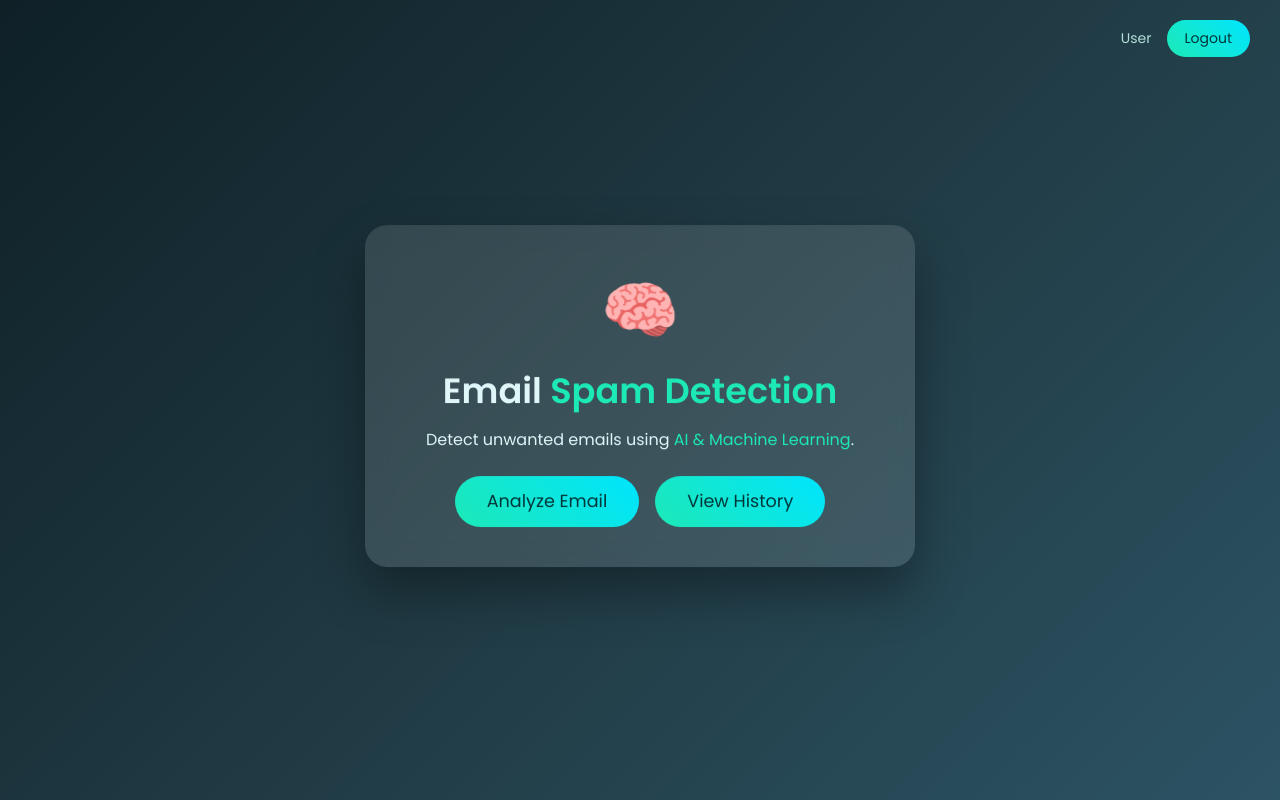
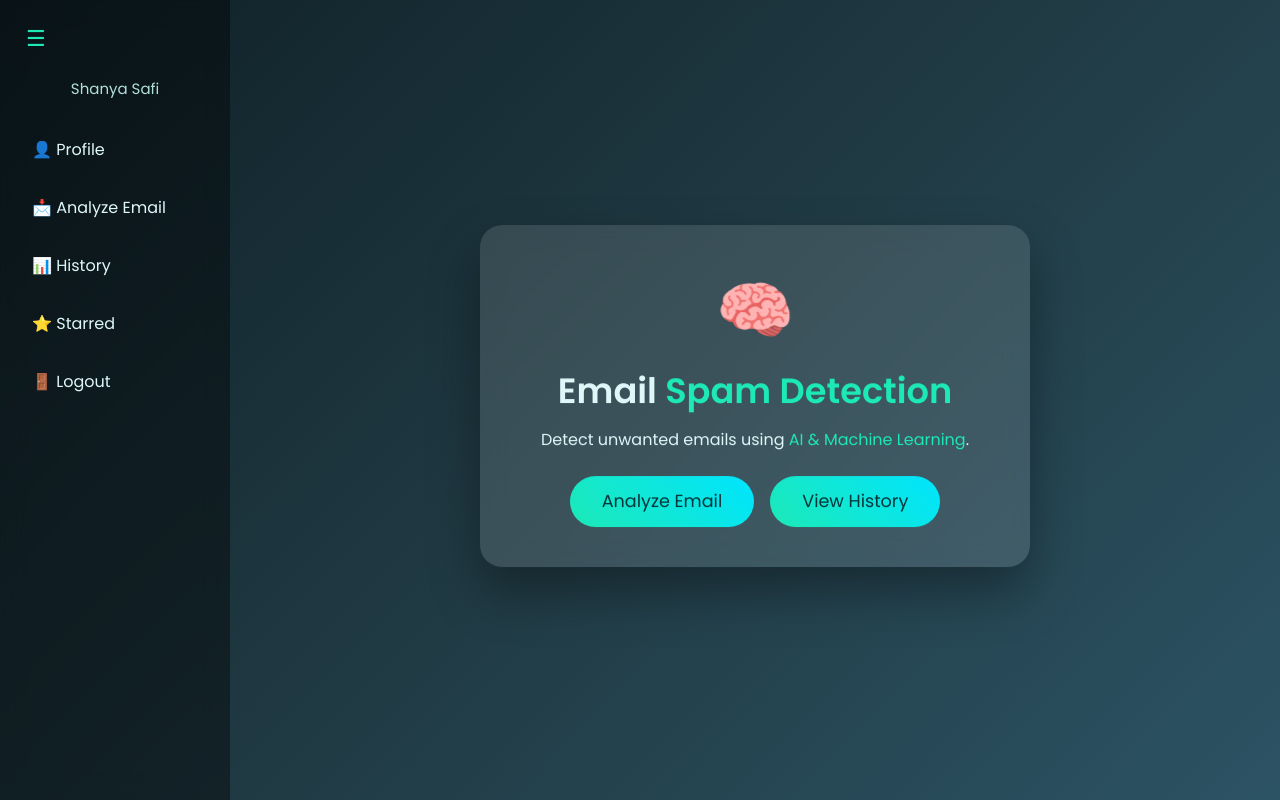
Before and after one commit to shanya-safi/Email_Spam_Detection, a Flask app: page / in a window 1280 px wide. Run offline with Flask 3, Linux system fonts and the light colour scheme; a user stored in the database is signed in; parts of the project's set-up code (start-up, migrations or seed data) failed here and were passed over.

Commit message:
Refactor Homepage HTML structure and styles

```diff
--- a/templates/Homepage.html
+++ b/templates/Homepage.html
@@ -4,13 +4,8 @@
 <meta charset="UTF-8">
 <title>Email Spam Detection</title>
 
-    <!-- Bootstrap -->
 <link href="https://cdn.jsdelivr.net/npm/bootstrap@5.3.2/dist/css/bootstrap.min.css" rel="stylesheet">
-
-    <!-- Google Font -->
 <link href="https://fonts.googleapis.com/css2?family=Poppins:wght@300;400;600&display=swap" rel="stylesheet">
-
-    <!-- Animate -->
 <link rel="stylesheet" href="https://cdnjs.cloudflare.com/ajax/libs/animate.css/4.1.1/animate.min.css"/>
 
 <style>
@@ -21,42 +16,96 @@
 body{
     min-height: 100vh;
     background: linear-gradient(135deg, #0f2027, #203a43, #2c5364);
+    margin: 0;
+    color: #e0f7fa;
+}
+
+/* SIDEBAR */
+.sidebar{
+    position: fixed;
+    left: 0;
+    top: 0;
+    width: 230px;
+    height: 100%;
+    background: rgba(0,0,0,0.4);
+    backdrop-filter: blur(12px);
+    padding: 30px 20px;
+    display: flex;
+    flex-direction: column;
+}
+
+.sidebar .logo{
+    color: #1de9b6;
+    margin-bottom: 20px;
+    font-weight: 600;
+}
+
+/* USER IN SIDEBAR */
+.user-info-sidebar{
+    color: #b2dfdb;
+    font-size: 15px;
+    margin-bottom: 25px;
+    text-align: center;
+    font-weight: 500;
+}
+
+.sidebar a{
+    color: #e0f7fa;
+    text-decoration: none;
+    padding: 12px;
+    margin-bottom: 10px;
+    border-radius: 10px;
+    transition: 0.3s;
+}
+
+.sidebar a:hover{
+    background: rgba(29,233,182,0.2);
+    transform: translateX(5px);
+}
+
+/* COLLAPSE */
+.sidebar.collapsed{
+    width: 70px;
+}
+
+.sidebar.collapsed a{
+    text-align: center;
+    font-size: 0;
+}
+
+.sidebar.collapsed a::before{
+    font-size: 20px;
+}
+
+.sidebar.collapsed .user-info-sidebar{
+    font-size: 0;
+}
+
+/* MAIN */
+.main-content{
+    margin-left: 230px;
+    min-height: 100vh;
     display: flex;
     align-items: center;
     justify-content: center;
-            color: #e0f7fa;
     position: relative;
 }
 
-        /*  TOP BAR */
-        .top-bar{
+.main-content.expanded{
+    margin-left: 70px;
+}
+
+/* TOGGLE BUTTON LEFT */
+.toggle-btn{
     position: absolute;
     top: 20px;
-            right: 30px;
-            display: flex;
-            align-items: center;
-            gap: 15px;
-        }
-
-        .user-info{
-            color: #b2dfdb;
-            font-size: 14px;
-        }
-
-        .logout-btn{
-            background: linear-gradient(45deg, #1de9b6, #00e5ff); /* SAME as btn-custom */
-            border-radius: 20px;
-            padding: 8px 18px;
-            font-size: 14px;
-            font-weight: 500;
-            color: #00363a;
-            text-decoration: none;
-            transition: all 0.3s ease;
-        }
-
-        .logout-btn:hover{
-            transform: translateY(-2px) scale(1.05);
-            box-shadow: 0 8px 20px rgba(0,229,255,0.6);
+    left: 20px;
+    background:none;
+    border:none;
+    font-size:22px;
+    color:#1de9b6;
+    cursor:pointer;
+    z-index: 1000;
 }
 
 /* CARD */
@@ -94,7 +143,7 @@
     font-size: 1.1rem;
     border-radius: 30px;
     color: #00363a;
-            transition: all 0.4s ease;
+    transition: 0.4s;
     text-decoration: none;
 }
 
@@ -113,56 +162,60 @@
 
 <body>
 
-    <div class="top-bar">
+<!-- SIDEBAR -->
+<div class="sidebar" id="sidebar"><br><br>
 
-        {% if email %}
-            <div class="user-info">
-                {{ email }}
+    <!-- USERNAME -->
+    <div class="user-info-sidebar">
+        {% if username %}
+        {{ username }}
+        {% else %}
+        User
+        {% endif %}
     </div>
-        {% else %}
-            <div class="user-info">
-                User
-            </div>
-        {% endif %}
-
-        <a href="/logout" class="logout-btn">
-             Logout
-        </a>
+    <a href="/profile">👤 Profile</a>
+    <a href="/Predict">📩 Analyze Email</a>
+    <a href="/history">📊 History</a>
+    <a href="/starred">⭐ Starred</a>
+    <a href="/logout">🚪 Logout</a>
 </div>
 
-<!-- MAIN CARD -->
+<!-- TOGGLE BUTTON -->
+<button class="toggle-btn" onclick="toggleSidebar()">☰</button>
+
+<!-- MAIN -->
+<div class="main-content" id="main">
+
     <div class="glass-card animate__animated animate__fadeInUp">
 
-    <!-- ICON -->
         <div class="icon animate__animated animate__pulse animate__infinite">
             🧠
         </div>
 
-    <!-- TITLE -->
         <h1 class="app-title">
             Email <span class="highlight">Spam Detection</span>
         </h1>
 
-    <!-- DESCRIPTION -->
         <p class="mt-3">
             Detect unwanted emails using
             <span class="highlight">AI & Machine Learning</span>.
         </p>
 
-    <!-- BUTTONS -->
         <div class="mt-4 d-flex justify-content-center gap-3 flex-wrap">
-
-        <a href="/Predict" class="btn-custom">
-            Analyze Email
-        </a>
-
-        <a href="/history" class="btn-custom">
-             View History
-        </a>
+            <a href="/Predict" class="btn-custom">Analyze Email</a>
+            <a href="/history" class="btn-custom">View History</a>
+        </div>
 
     </div>
 
 </div>
 
+<script>
+function toggleSidebar(){
+    document.getElementById("sidebar").classList.toggle("collapsed");
+    document.getElementById("main").classList.toggle("expanded");
+}
+</script>
+
 </body>
 </html>
```
Lines whose indentation alone changed are shown as unchanged.
